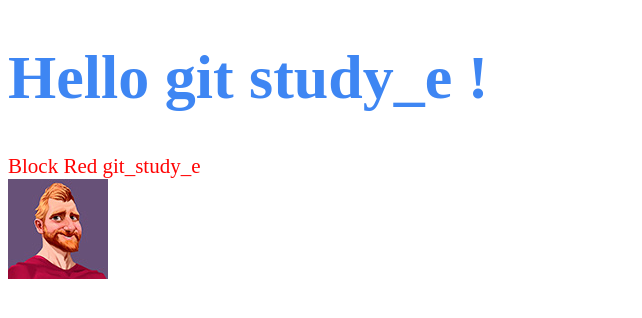
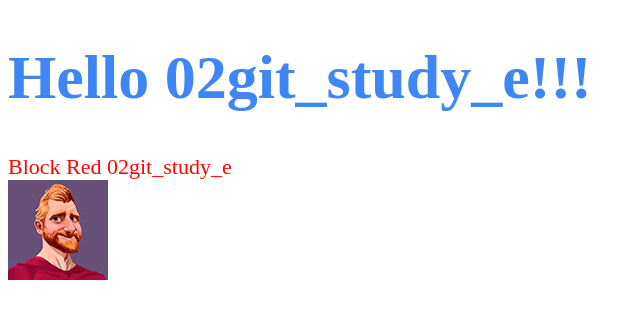
Before and after one commit to SergiyKLS/Hello_VSCode, a plain HTML site: page index.html in a window 1280 px wide. Shown: the whole page, without its empty margins (0-642 px from the left). Drawn offline with Linux system fonts and the light colour scheme.

Commit message:
02git_study_e2_20210925

```diff
--- a/index.html
+++ b/index.html
@@ -11,11 +11,11 @@
 </head>
 
 <body>
-	<h1>Hello git study_e !</h1>
+	<h1>Hello 02git_study_e!!!</h1>
 
 	<div class="block">
 		<span class="block__item"> </span>
-		<div class="block__item red">Block Red git_study_e </div>
+		<div class="block__item red">Block Red 02git_study_e </div>
 		<img src="/img/avatar.jpg">
 	</div>
 
--- a/scss/style.scss
+++ b/scss/style.scss
@@ -5,7 +5,7 @@ h1 {
 body {
 	font-size: 31px;
 	div {
-		font-size: 21px;
+		font-size: 22px;
 	}
 }
 
```
Also changed, not shown: css/style.css.
